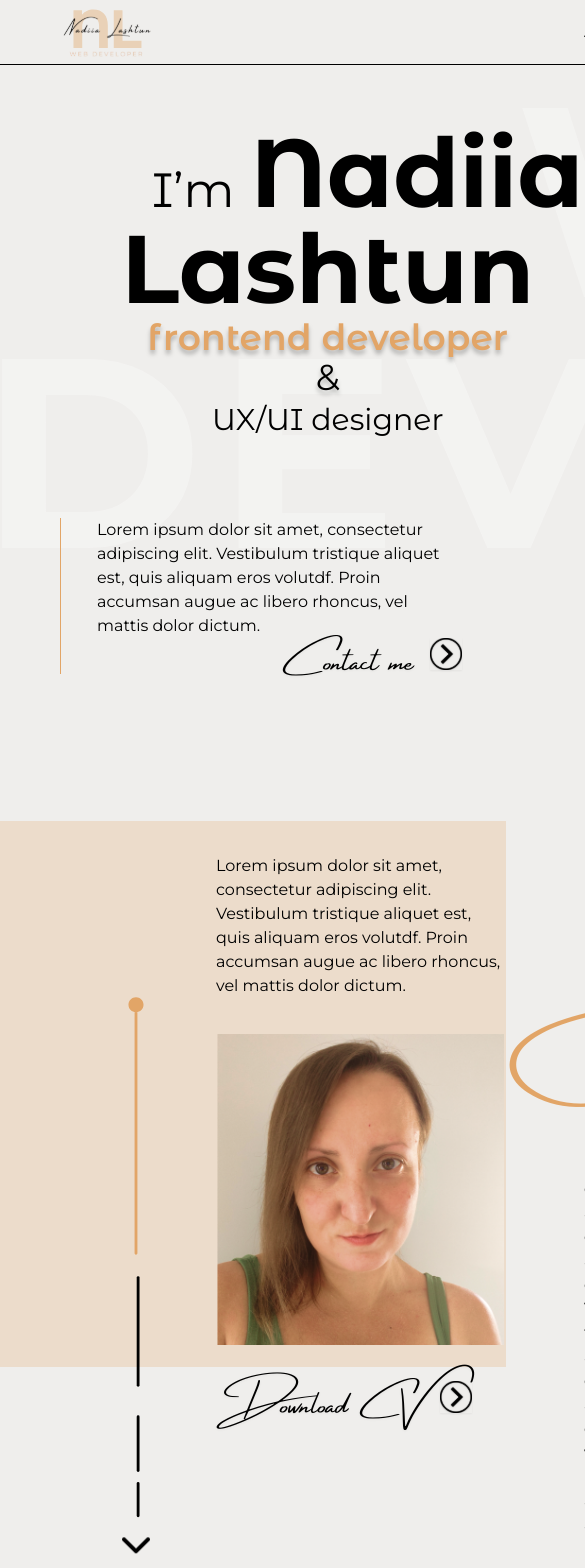
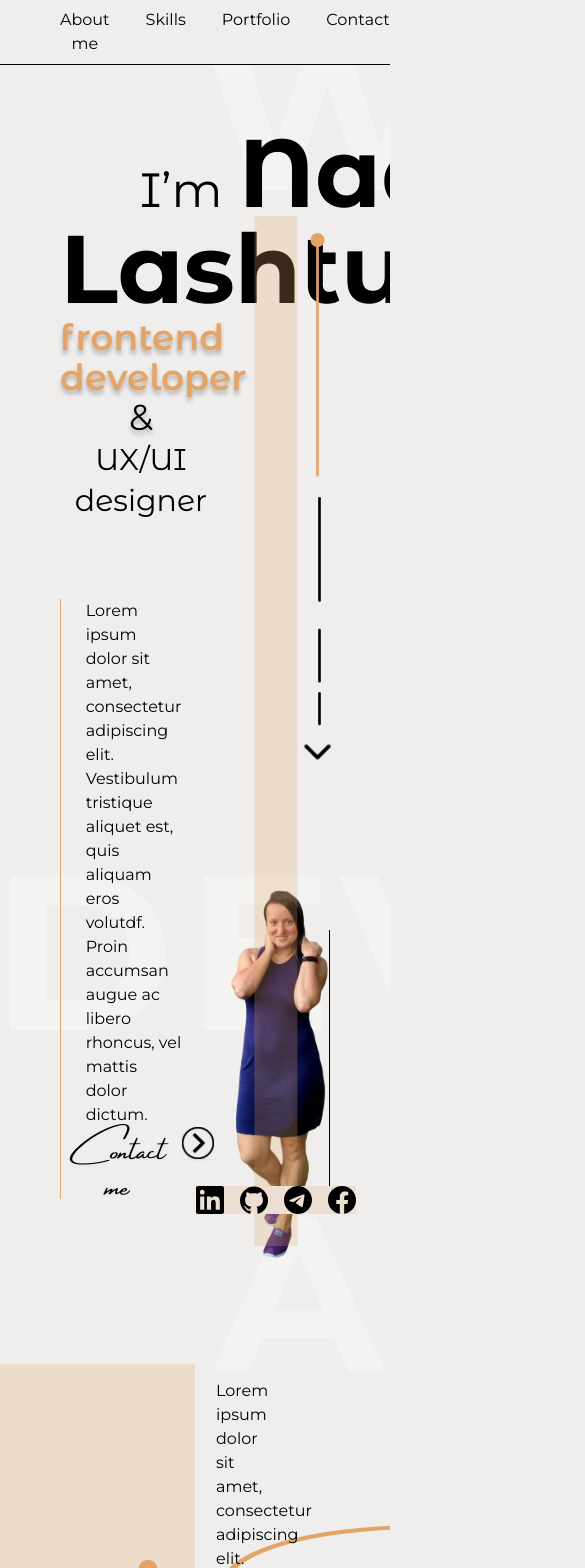
Before and after one commit to NadiiaLashtun/Portfolio-v-2.0, a React (Vite) app: page / in a window 390 px wide. Shown: the top 1568 px of the page, 585 px wide, since content can reach past the window. Built offline with nearby package versions, Linux system fonts and the light colour scheme.

Commit message:
Add background text for the pages

```diff
--- a/src/App.css
+++ b/src/App.css
@@ -1,5 +1,5 @@
 #root {
-  max-width: 1280px;
+  /* max-width: 1280px;
   margin: 0 auto;
-  text-align: center;
+  text-align: center;*/
 }
--- a/src/components/Pages/AboutPage.jsx
+++ b/src/components/Pages/AboutPage.jsx
@@ -6,7 +6,7 @@ import ArrowDown from "../../assets/arrow-down.svg";
 
 function AboutPage() {
   return (
-    <section className='flex gap-20 max-h-full p-[120px] relative overflow-hidden'>
+    <section className='flex gap-20 max-h-full p-[120px] relative'>
       <div className='absolute top-[8%] left-0 w-[50%] h-[50%]'>
         <BackgroundSquare />
       </div>
@@ -28,7 +28,7 @@ function AboutPage() {
 
       <div className='w-1/2'>
         <h2 className='h2-title'>About</h2>
-        <BackgroundText text='about' top='-10%' left='62%' />
+        <BackgroundText text='about' top='-10%' left='55%' />
         <div className='flex gap-10 text-left'>
           <p>
             Lorem ipsum dolor sit amet, consectetur adipiscing elit. Vestibulum
--- a/src/components/Pages/ContactsPage.jsx
+++ b/src/components/Pages/ContactsPage.jsx
@@ -5,10 +5,10 @@ import Mail from "../../assets/mail.svg";
 
 function ContactsPage() {
   return (
-    <section className='relative px-16 pt-16 bg-brand-color overflow-x-hidden -z-10'>
+    <section className='relative px-16 pt-16 bg-brand-color -z-10'>
       <div className='w-1/3 h-[1px] absolute top-[60px] left-1/2 -translate-x-1/2 bg-black'></div>
       <div className='flex items-start pt-7'>
-        <div className='grow bg-black w-full'>
+        <div className='grow w-full'>
           <div className='translate-x-[55%]'>
             <SocialList color='text-black' />
           </div>
--- a/src/components/Pages/PortfolioPage.jsx
+++ b/src/components/Pages/PortfolioPage.jsx
@@ -7,14 +7,14 @@ import BackgroundSquare from "../UI/BackgroundSquare";
 
 function Portfolio() {
   return (
-    <section className='relative pt-[120px] pb-[60px] px-[40px] overflow-x-hidden'>
+    <section className='relative pt-[120px] pb-[60px] px-[40px]'>
       <h3 className='h3-title'>Portfolio</h3>
 
       <div className='relative flex flex-col items-center gap-32'>
         <h2 className='h2-title absolute right-[1%] top-[32%] text-right'>
           Portfolio <br /> <span className='font-Montserrat'>/</span>
         </h2>
-        <BackgroundText text='portfolio' left='57%' top='22%' />
+        <BackgroundText text='portfolio' left='55%' top='22%' />
         <ProjectCard />
         <ProjectCard flip={true} />
         <ProjectCard />
--- a/src/components/UI/BackgroundText.jsx
+++ b/src/components/UI/BackgroundText.jsx
@@ -7,7 +7,7 @@ function BackgroundText({ text, left, right, top, bottom }) {
         top: top !== 0 ? `${top}` : "auto",
         bottom: bottom !== 0 ? `${bottom}` : "auto",
       }}
-      className='absolute tracking-wider -z-10 text-[270px] opacity-30 text-white uppercase font-bold overflow-hidden'
+      className='absolute tracking-wider -z-10 text-[220px] lg:text-[270px] opacity-30 select-none text-white uppercase font-bold w-full'
     >
       {/*top-12 right-[7%] */}
       {text}
--- a/src/components/UI/TeamCard.jsx
+++ b/src/components/UI/TeamCard.jsx
@@ -5,7 +5,7 @@ function TeamCard({ title, img, descr, netlify, github }) {
   console.log(netlify);
   return (
     <div className='flex flex-col justify-center w-1/3'>
-      <div className='relative mb-6 max-w-[433px] max-h-[326px] border border-gray-800 shadow-lg overflow-hidden cursor-pointer'>
+      <div className='relative mb-6 max-w-[433px] max-h-[326px] border border-gray-800 shadow-lg cursor-pointer'>
         <a href={netlify} target='_blank'>
           <img
             src={img}
--- a/src/index.css
+++ b/src/index.css
@@ -44,6 +44,7 @@
     font-weight: 400;
     line-height: 1.5;
     background-color: #efeeec;
+    overflow-x: hidden;
   }
 
   .h2-title {
@@ -61,9 +62,11 @@
 }
 
 body {
-  display: flex;
-  place-items: center;
   min-width: 320px;
+  max-width: 1280px;
   min-height: 100vh;
   box-sizing: border-box;
+  text-align: center;
+  margin: 0 auto;
+  overflow-x: hidden;
 }
```
